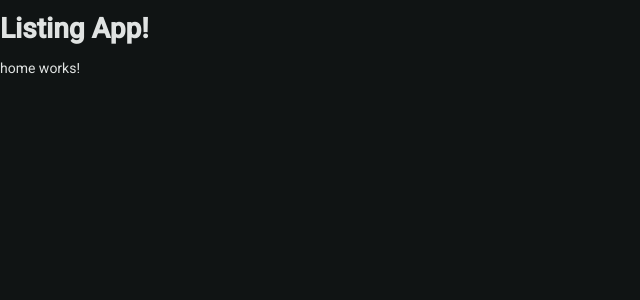
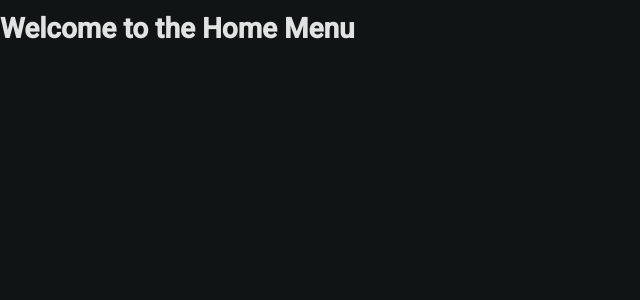
Before and after one commit to Adam-Kelly-05/OSD-Project-Frontend-Y3S2, an Angular app: page / in a window 1280 px wide. Shown: the top 300 px of the page, without its empty margins (0-640 px from the left). Built offline with nearby package versions, Linux system fonts and the light colour scheme.

Commit message:
Updated headings and formatting

```diff
--- a/src/app/app.html
+++ b/src/app/app.html
@@ -1,3 +1 @@
-<h1>Listing App!</h1>
-
 <router-outlet />
--- a/src/app/form/form.html
+++ b/src/app/form/form.html
@@ -36,11 +36,11 @@
 	</form>
 </mat-card>
 
-<div>
+<!-- <div>
    Values
    <p>{{ listingForm.get('title')?.value }}</p>
    <p>{{ listingForm.get('description')?.value }}</p>
    <p>{{ listingForm.get('image')?.value }}</p>
    <p>{{ listingForm.get('price')?.value }}</p>
    <p>{{ listingForm.get('datePosted')?.value }}</p>
-</div>
+</div> -->
--- a/src/app/home/home.html
+++ b/src/app/home/home.html
@@ -1 +1 @@
-<p>home works!</p>
+<h1>Welcome to the Home Menu</h1>
--- a/src/app/listing-details-component/listing-details-component.html
+++ b/src/app/listing-details-component/listing-details-component.html
@@ -1,3 +1,4 @@
+<h1>Listing Details</h1>
 @if (listing$ | async; as listing) {
   <mat-card>
     <mat-card-title>
--- a/src/app/listings/listings.html
+++ b/src/app/listings/listings.html
@@ -1,4 +1,4 @@
-<h2>Listing List</h2>
+<h2>All Listings</h2>
 
 @if (listings$ | async; as listings) {
 
```
